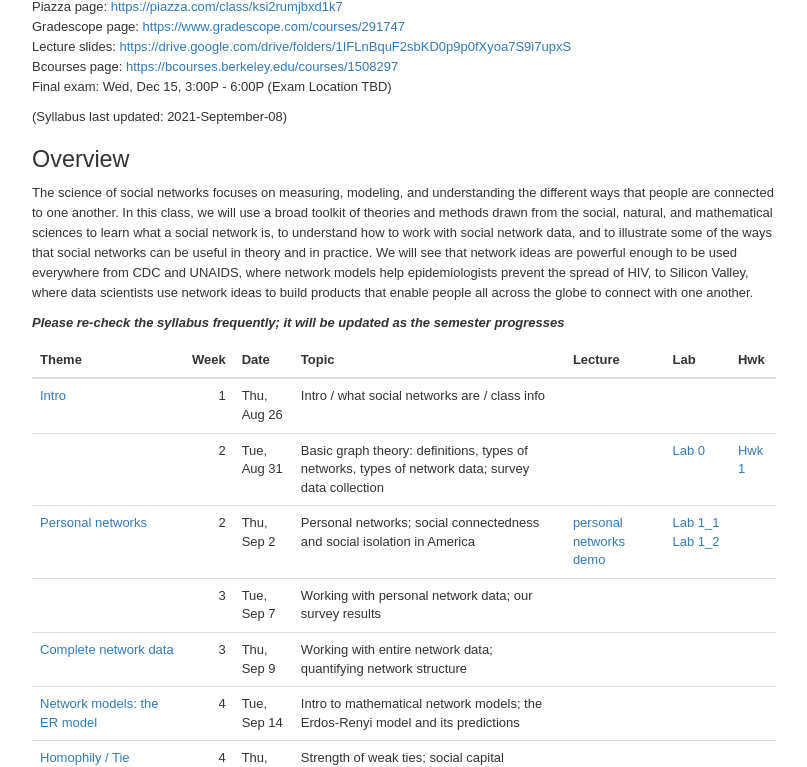
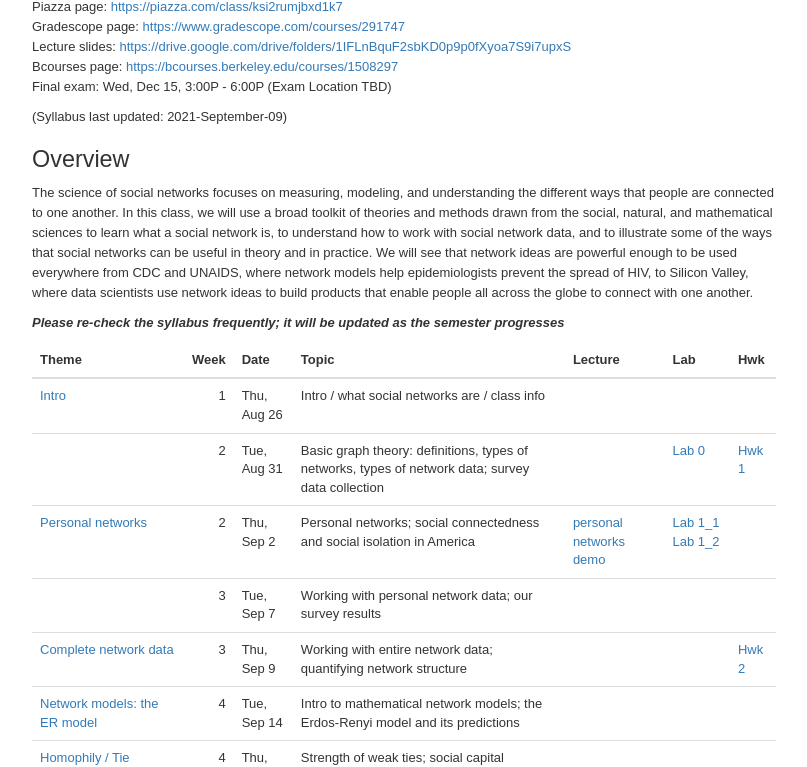
Before and after one commit to dfeehan/dfeehan.github.io, a Jekyll site: the page teaching/2021fa_demog180.html, which Jekyll copies as it is, in a window 1280 px wide and 1400 px high. Shown: the part 212-979 px from the top of the window, without its empty margins (236-1043 px from the left). Built offline with Jekyll 4.4.1, drawn with Linux system fonts in a browser that asks for light colours.

Commit message:
link to hwk 2

```diff
--- a/teaching/2021fa_demog180.html
+++ b/teaching/2021fa_demog180.html
@@ -194,7 +194,7 @@ WISHLIST:
 Gradescope page: <a href="https://www.gradescope.com/courses/291747">https://www.gradescope.com/courses/291747</a><br />
 Lecture slides: <a href="https://drive.google.com/drive/folders/1IFLnBquF2sbKD0p9p0fXyoa7S9i7upxS">https://drive.google.com/drive/folders/1IFLnBquF2sbKD0p9p0fXyoa7S9i7upxS</a><br />
 Bcourses page: <a href="https://bcourses.berkeley.edu/courses/1508297">https://bcourses.berkeley.edu/courses/1508297</a> <BR> Final exam: Wed, Dec 15, 3:00P - 6:00P (Exam Location TBD) <BR></p>
-<p>(Syllabus last updated: 2021-September-08)</p>
+<p>(Syllabus last updated: 2021-September-09)</p>
 <div id="overview" class="section level2">
 <h2>Overview</h2>
 <p>The science of social networks focuses on measuring, modeling, and understanding the different ways that people are connected to one another. In this class, we will use a broad toolkit of theories and methods drawn from the social, natural, and mathematical sciences to learn what a social network is, to understand how to work with social network data, and to illustrate some of the ways that social networks can be useful in theory and in practice. We will see that network ideas are powerful enough to be used everywhere from CDC and UNAIDS, where network models help epidemiologists prevent the spread of HIV, to Silicon Valley, where data scientists use network ideas to build products that enable people all across the globe to connect with one another.</p>
@@ -326,6 +326,7 @@ Working with entire network data; quantifying network structure
 <td style="text-align:left;">
 </td>
 <td style="text-align:left;">
+<a href="https://datahub.berkeley.edu/hub/user-redirect/git-pull?repo=https%3A%2F%2Fgithub.com%2Fdfeehan%2Fdemog180-fa2021&amp;urlpath=tree%2Fdemog180-fa2021%2F%2Fhwk%2Fhw2%2Fhw02.ipynb&amp;branch=main">Hwk 2</a>
 </td>
 </tr>
 <tr>
```
